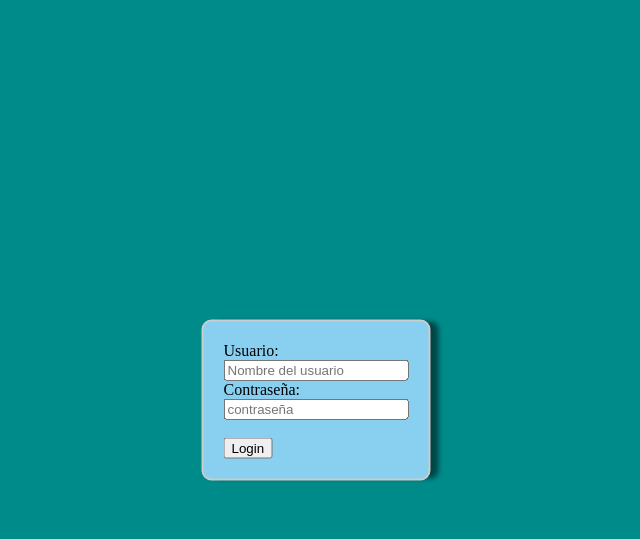
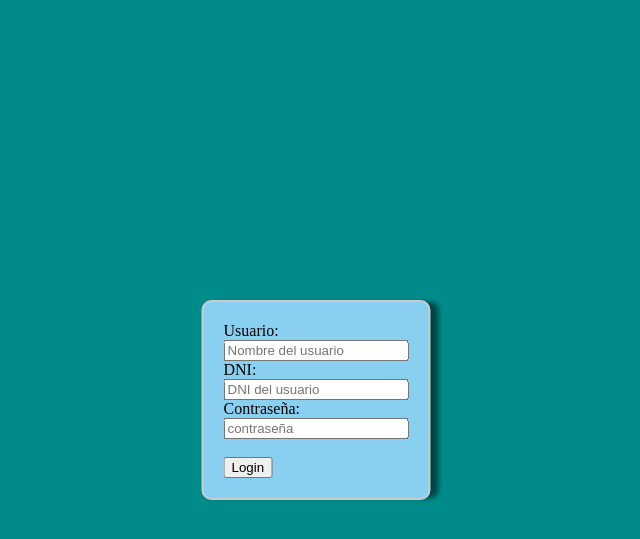
Before and after one commit to OscarTarazaga/ProyectoFCT, a PHP site: page / in a window 1280 px wide. Shown: the top 539 px of the page, without its empty margins (324-964 px from the left). Run offline with PHP 8.4, Linux system fonts and the light colour scheme.

Commit message:
Update index.php

```diff
--- a/V1/index.php
+++ b/V1/index.php
@@ -5,7 +5,6 @@
     <meta http-equiv="X-UA-Compatible" content="IE=edge">
     <meta name="viewport" content="width=device-width, initial-scale=1.0">
     <link rel="stylesheet" type="text/css" href="CSS/indexcss.css">
-
     <title>Pagina Principal</title>
 </head>
 <body>
@@ -14,11 +13,12 @@
         <form action="/action_page.php">
             <label for="usuario">Usuario:</label><br>
             <input type="text" id="usuario" name="usuario" placeholder="Nombre del usuario"> <br>
+            <label for="DNI">DNI:</label><br>
+            <input type="text" id="DNI" name="DNI" placeholder="DNI del usuario"> <br>
             <label for="passwd">Contraseña:</label><br>
             <input type="text" id="passwd" name="passwd" placeholder="contraseña"><br><br>
             <input type="submit" value="Login">
          </form>
     </div>
-
 </body>
 </html>
```
